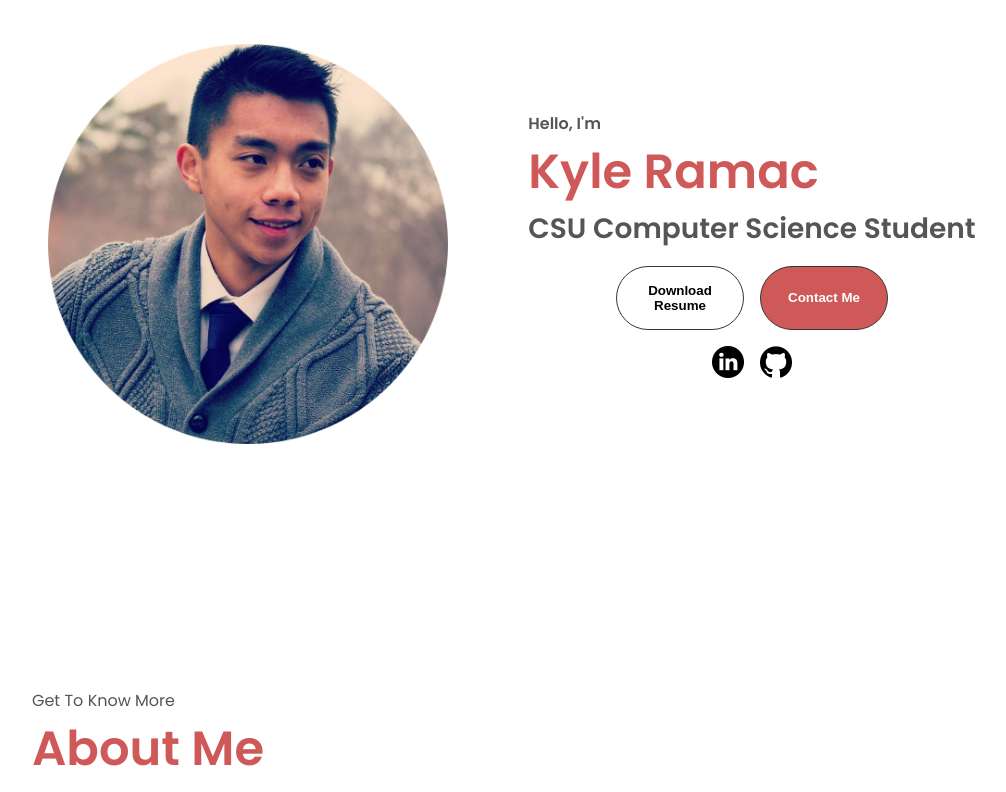
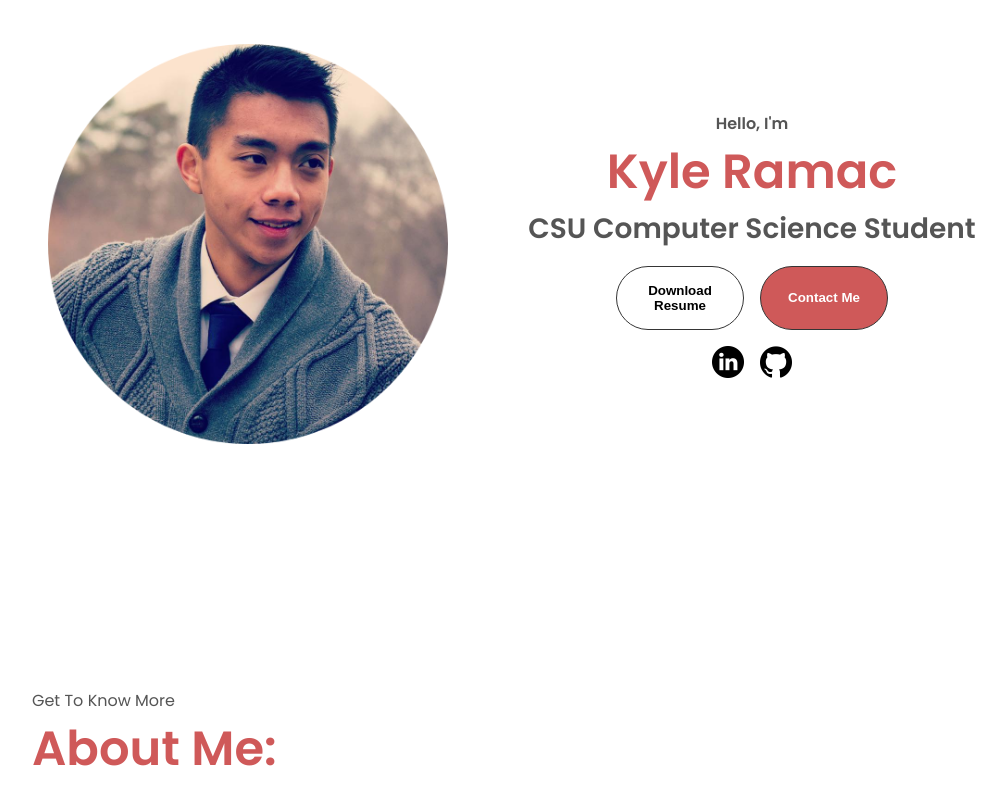
Before and after one commit to ksramac/html-css-js-portfolio, a plain HTML site: page index.html in a window 1280 px wide. Shown: the part 240-1032 px from the top of the page, without its empty margins (128-1134 px from the left). Drawn offline with Linux system fonts and the light colour scheme.

Commit message:
Revisions 5
further title and margin adjustment

```diff
--- a/index.html
+++ b/index.html
@@ -49,8 +49,8 @@
         <img src="./assets/kyle-pfp-circle.png" alt="Kyle Ramac profile picture" />
       </div>
       <div class="section__text">
-        <p class="section__text__p1">Hello, I'm</p>
-        <h1 class="title">Kyle Ramac</h1>
+        <p class="section__text__p11">Hello, I'm</p>
+        <h1 class="title1">Kyle Ramac</h1>
         <p class="section__text__p2">CSU Computer Science Student</p>
         <div class="btn-container">
           <button
@@ -80,7 +80,7 @@
     </section>
     <section id="about">
       <p class="section__text__p1">Get To Know More</p>
-      <h1 class="title">About Me</h1>
+      <h1 class="title">About Me:</h1>
       <div class="section-container">
         <div class="section__pic-container">
             <img src="./assets/kyle-pic-about.JPG" alt="Profile picture"
@@ -128,7 +128,7 @@
     </section>
     <section id="experience">
       <p class="section__text__p1">Explore My</p>
-      <h1 class="title">Experience</h1>
+      <h1 class="title">Experience:</h1>
       <div class="experience-details-container">
         <div class="about-containers">
           <div class="details-container">
@@ -222,7 +222,7 @@
 
       <section id="projects">
         <p class="section__text__p1">Browse My Recent</p>
-        <h1 class="title">Projects</h1>
+        <h1 class="title">Projects:</h1>
         <div class="experience-details-container">
             <div class="about-containers">
             <div class="details-container color-container">
@@ -265,8 +265,8 @@
       </section>
 
     <section id="contact">
-      <p class="section__text__p1">Get in Touch</p>
-      <h1 class="title">Contact Me</h1>
+      <p class="section__text__p11">Get in Touch</p>
+      <h1 class="title1">Contact Me</h1>
       <div class="contact-info-upper-container">
         <div class="contact-info-container">
           <img
--- a/style.css
+++ b/style.css
@@ -190,10 +190,21 @@ section {
 .section__text__p1 {
   text-align: left;
 }
+.section__text__p11 {
+  text-align: center;
+}
 
 .section__text__p2 {
   font-size: 1.75rem;
   margin-bottom: 1rem;
+}
+
+.title1{
+  display: inline;
+  font-size: 3rem;
+  text-align: center;
+  color: rgb(207, 89, 89);
+
 }
 
 .title {
```
